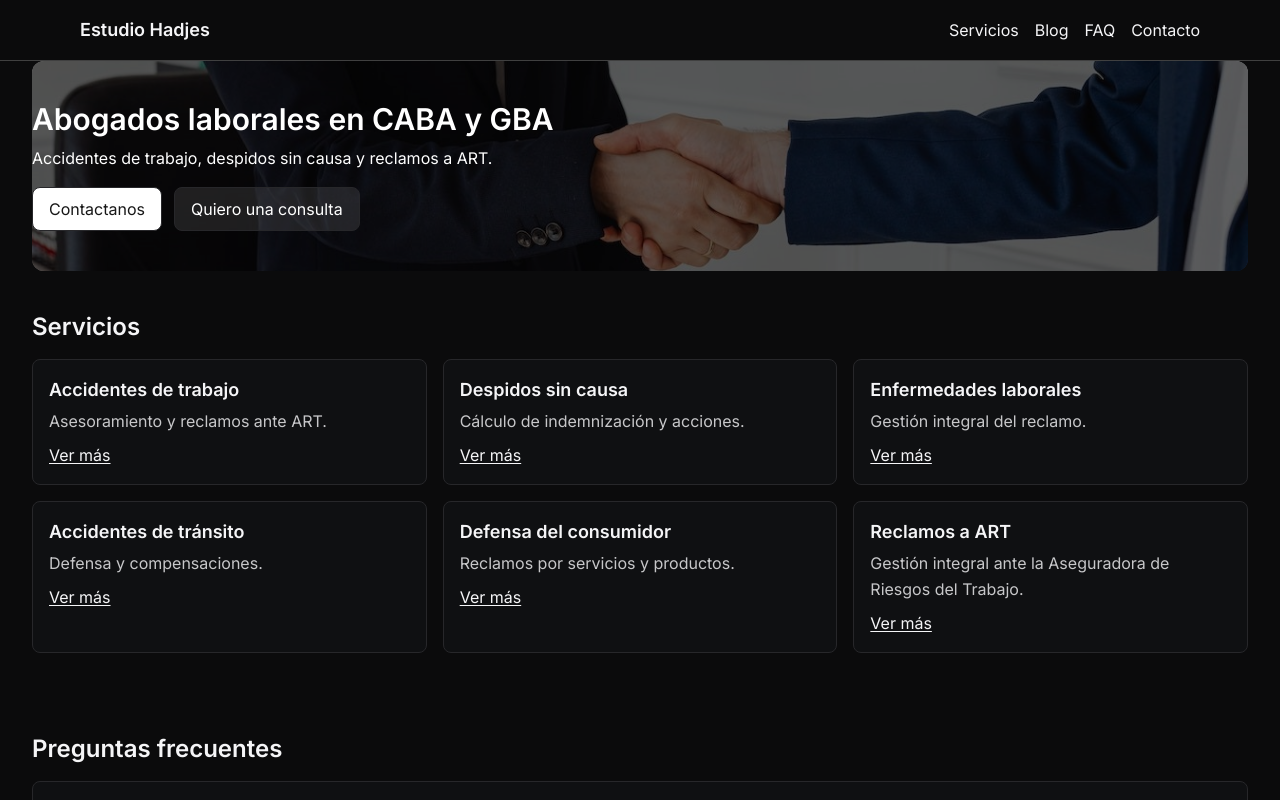
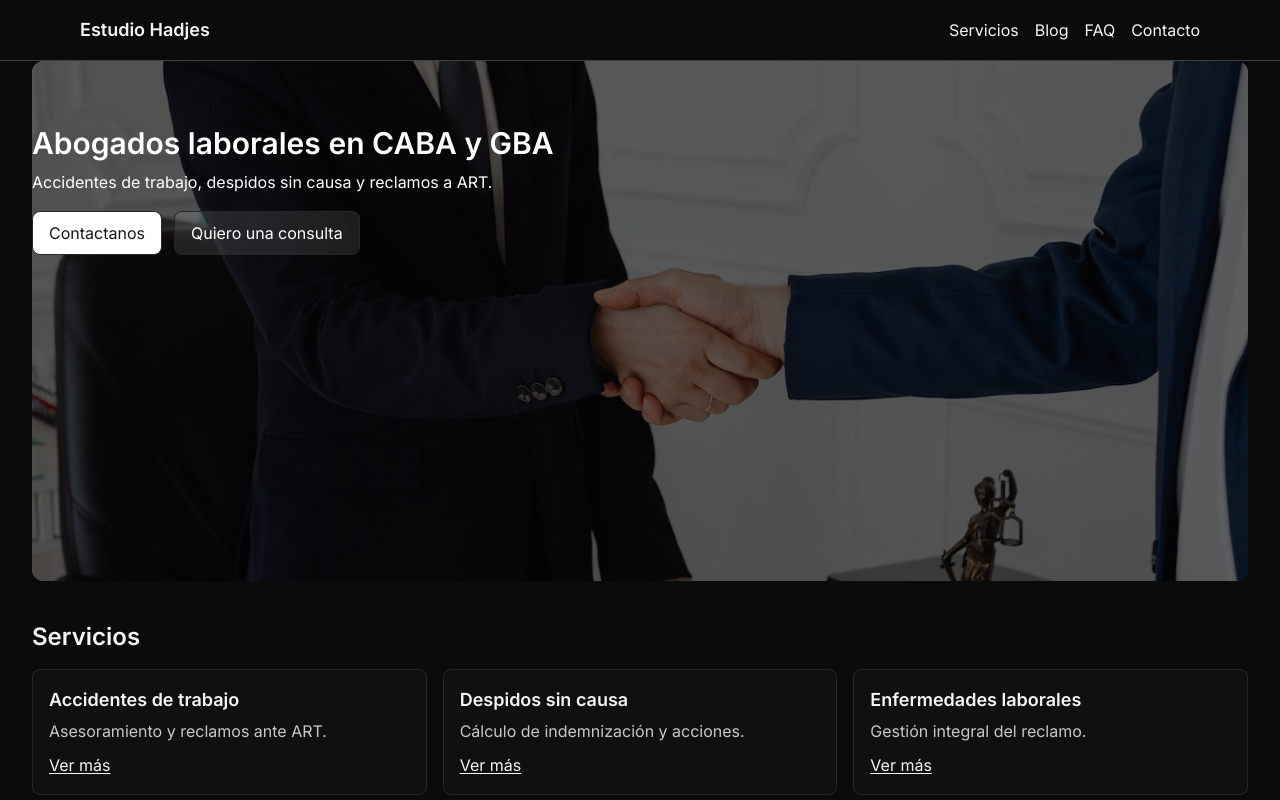
Before and after one commit to rodrihadjes14/estudio-hadjes, a Next.js app: page / in a window 1280 px wide. Shown: the top 800 px of the page. Built offline with nearby package versions, Linux system fonts and the light colour scheme; no server answers.

Commit message:
“as”

```diff
--- a/app/globals.css
+++ b/app/globals.css
@@ -1,5 +1,6 @@
 
 @import "tailwindcss";
+
 
 /* 2.1. Tokens de tema (Tailwind v4) */
 @theme {
@@ -22,6 +23,27 @@
   --container-3xl: 64rem;  /* 1024px */
   --container-4xl: 80rem;  /* 1280px */
 }
+
+@utility hero {
+  @apply relative isolate overflow-hidden rounded-xl
+         py-20 md:py-28 lg:py-32   /* más alto */
+         min-h-[420px];            /* alto mínimo consistente */
+}
+
+@layer utilities {
+  /* Hero base reutilizable */
+  .hero { @apply section relative isolate overflow-hidden rounded-xl text-white; }
+  .hero--md { @apply min-h-[420px] py-12; }
+  .hero--lg { @apply min-h-[520px] py-16; } /* tamaño por defecto recomendado */
+
+  /* Partes internas */
+  .hero__overlay { @apply absolute inset-0 bg-black/60 -z-10; }
+  .hero__img { @apply object-cover object-center -z-10; }
+  .hero__content { @apply relative max-w-3xl; }
+}
+
+
+
 
 /* 2.2. Utilidades de diseño (no repetir clases) */
 @utility page-wrap {
--- a/app/page.js
+++ b/app/page.js
@@ -6,7 +6,7 @@ export default function Home() {
   return (
     <main className="page-wrap">
     {/* HERO */}
-    <section id="hero" className="section relative isolate overflow-hidden rounded-xl text-white">
+    <section id="hero" className="hero hero--lg">
   {/* Fondo */}
   <Image
     src="/hero/abogado-laboral.jpeg"
@@ -14,13 +14,14 @@ export default function Home() {
     fill
     priority
     sizes="100vw"
-    className="object-cover object-center -z-10"
+    className="hero__img"
   />
-    {/* Overlay para contraste */}
-    <div className="absolute inset-0 bg-black/60 -z-10" aria-hidden="true" />
+
+  {/* Overlay */}
+  <div className="hero__overlay" aria-hidden="true" />
 
   {/* Contenido */}
-    <div className="relative">
+  <div className="hero__content">
     <h1 className="text-3xl font-semibold">Abogados laborales en CABA y GBA</h1>
     <p className="mt-2 max-w-2xl">
       Accidentes de trabajo, despidos sin causa y reclamos a ART.
@@ -29,13 +30,14 @@ export default function Home() {
       <Link href="/contacto" className="btn focus-ring bg-white text-neutral-900 hover:bg-white/90">
         Contactanos
       </Link>
-      {/* ancla interna: mantené <a> */}
+      {/* Ancla interna */}
       <a href="#lead-form" className="btn focus-ring bg-white/10 hover:bg-white/20">
         Quiero una consulta
       </a>
     </div>
   </div>
 </section>
+
 
 
       {/* SERVICIOS */}
--- a/app/servicios/page.js
+++ b/app/servicios/page.js
@@ -3,8 +3,9 @@ import Link from "next/link";
 import JsonLd from "@/components/JsonLd";
 import { SERVICES } from "@/lib/services";
 import { pageMeta } from "@/lib/seo";
+import Image from "next/image";
+export const revalidate = 60;
 
-export const revalidate = 60;
 
 export function generateMetadata() {
   return pageMeta({
@@ -52,15 +53,37 @@ export default function ServiciosIndex() {
         <Link href="/">Inicio</Link> <span className="mx-1">/</span> <span>Servicios</span>
       </nav>
 
-      <h1 className="text-3xl font-semibold">Servicios legales</h1>
+       <section id="hero" className="hero hero--lg">
+  {/* Fondo */}
+  <Image
+    src="/hero/servicios.jpg" // colocá la imagen en /public/hero/servicios.jpg
+    alt="Despido y accidente de trabajo ART CABA GBA"
+    fill
+    priority
+    sizes="100vw"
+    className="hero__img"
+  />
 
-      <section className="section">
-        <h2 className="section-title">Cómo trabajamos</h2>
-        <p className="mt-2 max-w-2xl">
-          Enfocados en trabajadores de CABA y GBA. Analizamos tu caso, definimos la estrategia y te
-          acompañamos durante todo el proceso.
-        </p>
-      </section>
+  {/* Overlay */}
+  <div className="hero__overlay" aria-hidden="true" />
+
+  {/* Contenido */}
+  <div className="hero__content">
+    <h1 className="text-3xl font-semibold">Servicios legales</h1>
+    <p className="mt-2 max-w-2xl">
+      Enfocados en trabajadores de CABA y GBA. Analizamos tu caso, definimos la estrategia y te
+      acompañamos durante todo el proceso.
+    </p>
+    <div className="mt-4 flex gap-3">
+      <Link href="/contacto" className="btn focus-ring bg-white text-neutral-900 hover:bg-white/90">
+        Contactanos
+      </Link>
+      <Link href="/faq" className="btn focus-ring bg-white/10 hover:bg-white/20">
+        Ver preguntas
+      </Link>
+    </div>
+  </div>
+</section>
 
       <section className="section">
         <h2 className="section-title">Elegí un servicio</h2>
```
Lines whose indentation alone changed are shown as unchanged.
